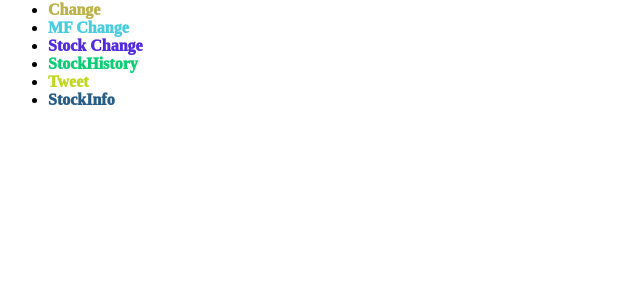
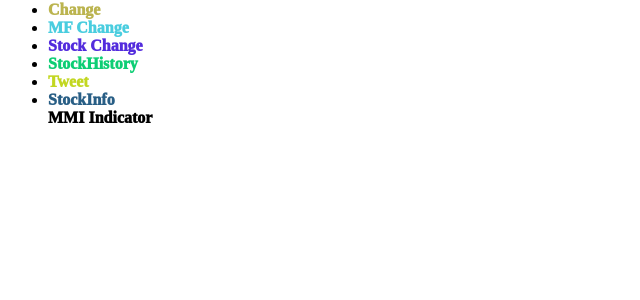
Before and after one commit to thedatamarket/indianstockscanner, a Flask app: page / in a window 1280 px wide. Shown: the part 133-433 px from the top of the page, without its empty margins (0-640 px from the left). Run offline with Flask 2, Linux system fonts and the light colour scheme.

Commit message:
Update index.html

```diff
--- a/template/index.html
+++ b/template/index.html
@@ -20,7 +20,7 @@
         <li><a href=https://indianstockscanner-pre.herokuapp.com/stockhistory style="text-decoration: none; color: rgb(13, 206, 116); font-weight: 1000;">StockHistory</a></li>
         <li><a href=https://indianstockscanner-pre.herokuapp.com/twittersearch style="text-decoration: none; color: rgb(194, 215, 33); font-weight: 1000;">Tweet</a></li>
         <li><a href=https://indianstockscanner-pre.herokuapp.com/stockinfo style="text-decoration: none; color: rgba(10, 72, 116, 0.878); font-weight: 1000;">StockInfo</a></li>
-
+        <a class="btn btn-2" href=https://indianstockscanner-pre.herokuapp.com/mmi style="text-decoration: none; color: black; font-weight: 1000;">MMI Indicator</a>
 
     </ul>
 
```
